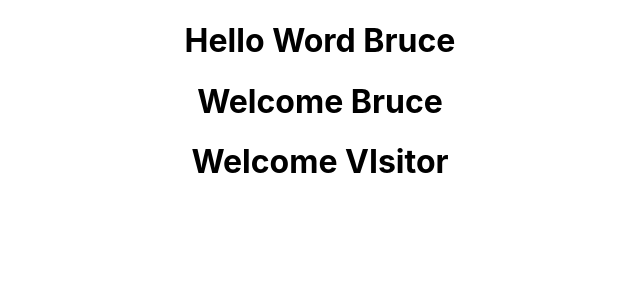
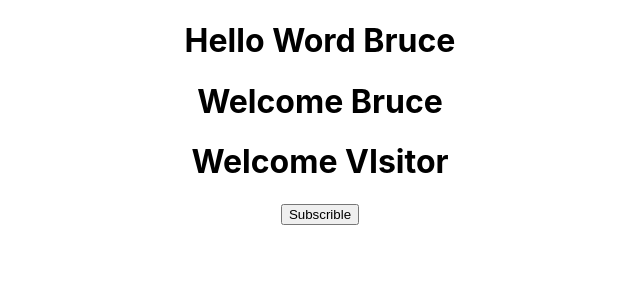
Before and after one commit to Dekstryn/ReactJs_from_YouTube, a React (Create React App) app: page / in a window 1280 px wide. Shown: the top 300 px of the page, without its empty margins (320-960 px from the left). Built offline with nearby package versions, Linux system fonts and the light colour scheme.

Commit message:
Set event and handler to button

```diff
--- a/src/components/Message.js
+++ b/src/components/Message.js
@@ -8,7 +8,12 @@ class Message extends Component{
     }
   }
   render(){
-    return <h1>{this.state.message}</h1>
+    return(
+      <div>
+        <h1>{this.state.message}</h1>
+        <button onClick={()=>this.change.Message()}>Subscrible</button>
+      </div>
+    )
   }
 }
 export default Message
```
